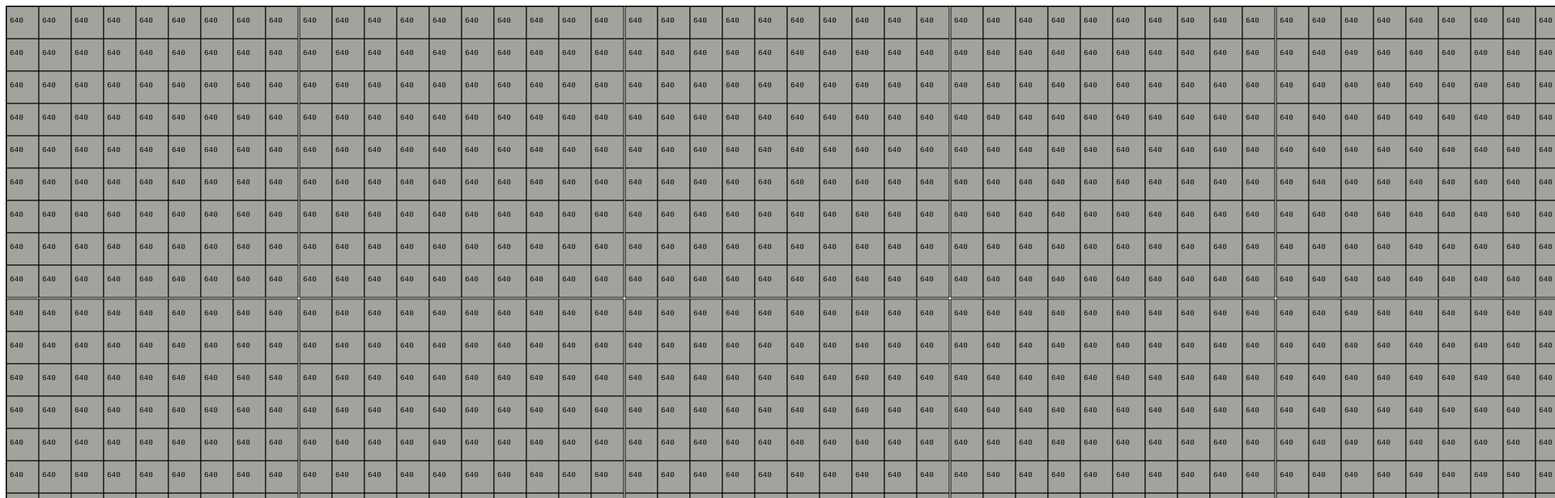
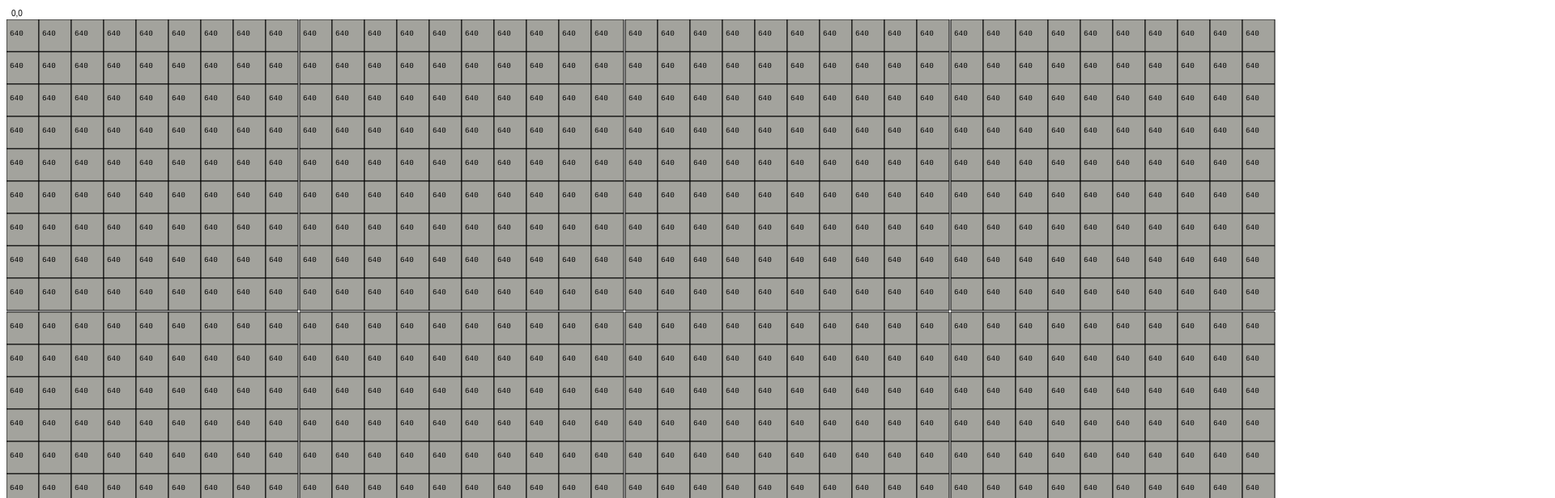
Before and after one commit to rlemon/xstit, a website: page index.html in a window 1280 px wide. Shown: the top 616 px of the page at 81% size, 1920 px wide, since content can reach past the window. Drawn offline with Linux system fonts and the light colour scheme.

Commit message:
god dammit Neal

```diff
--- a/index.html
+++ b/index.html
@@ -3,14 +3,10 @@
 <head>
 	<title></title>
 	<style>
-	img,canvas {
-		outline: 1px solid #000;
-	}
+	canvas { display: block; }
 	</style>
 </head>
 <body>
-<canvas id="canvas"></canvas>
-<ul id="codes"></ul>
 <script src="dnc_codes.js" type="text/javascript" charset="utf-8"></script>
 <script src="script.js" type="text/javascript" charset="utf-8"></script>
 </body>
--- a/script.js
+++ b/script.js
@@ -43,24 +43,25 @@ function getColor(idata, x, y, w, h) {
     };
 }
 
-const codes = document.getElementById('codes');
-const canvas = document.getElementById('canvas');
+const canvas = document.createElement('canvas');
 const context = canvas.getContext('2d');
 const image = new Image();
 image.crossOrigin = 'Anonymous';
-image.onload = main;
+image.onload = parseImage;
 image.src = 'http://i.imgur.com/DbCf4Ab.jpg';
 
 const resolution = 4; // ~3 seconds
 //const resolution = 2; // ~13 seconds, I'd love to trim this to < 5 if possible :/
+const pScale = 2;
+const scale = 10;
+const grid = [];
 
-function main() {
-	console.time('generate new matrix');
+function parseImage() {
+	console.time('parseImage');
 	canvas.height = this.height;
 	canvas.width = this.width;
 	context.drawImage(this, 0, 0);
 	const idata = context.getImageData(0, 0, this.width, this.height);
-	const grid = [];
 	for( let y = 0; y < this.height - resolution; y += resolution ) {
 		const yIndex = y/resolution;
 		grid[yIndex] = [];
@@ -74,15 +75,15 @@ function main() {
 			grid[yIndex][xIndex] = {dnc: closest, lum};
 		}
 	}
-	console.timeEnd('generate new matrix');
-	//
-	console.time('render full image')
+	console.timeEnd('parseImage');
+	renderImage();
+}
+function renderImage() {
+	console.time('renderImage')
 	let cX = 0;
 	let cY = 0;
 	let pY = 0;
 	let pX = 0;
-	const pScale = 2;
-	const scale = 10;
 	context.clearRect(0, 0, canvas.width, canvas.height);
 	canvas.height *= scale;
 	canvas.width *= scale;
@@ -98,14 +99,14 @@ function main() {
 		if( (y+1) % 10 === 0 ) {
 			pY += pScale;
 		}
-		cY = (y) * resolution;
+		cY = y * resolution;
 		for( let x = 0; x < grid[y].length; x++ ) {
 			const lum = grid[y][x].lum;
 			const {code,key} = grid[y][x].dnc;
 			if( (x+1) % 10 === 0 ) {
 				pX += pScale;
 			}
-			cX = (x) * resolution;
+			cX = x * resolution;
 			context.beginPath();
 			context.fillStyle = `rgb(${code.r},${code.g},${code.b})`;
 			context.rect(cX*scale+pX, cY*scale+pY, resolution*scale, resolution*scale);
@@ -116,29 +117,29 @@ function main() {
 			context.closePath();
 		}
 	}
-	console.timeEnd('render full image');
-	//split();
+	console.timeEnd('renderImage');
+	splitImage();
 }
-// non working code to split the full image into printer friendly images
-// function split() {
-// 	const w = resolution * 10 * 4;
-// 	const h = resolution * 10 * 5;
-// 	let cX = 0;
-// 	let cY = 0;
-// 	const scale = 10;
-// 	while( cY < canvas.height ) {
-// 		cX = 0;
-// 		while( cX < canvas.width )  {
-// 			const img = document.createElement('canvas');
-// 			const ctx = img.getContext('2d');
-// 			img.height = h * scale;
-// 			img.width = w * scale;
-// 			ctx.drawImage(canvas, cX, cY, canvas.width, canvas.height, 0, 0, canvas.width * scale, canvas.height * scale);
-// 			document.body.appendChild(img);
-// 			cX += w;
-// 		}
-// 		cY += h;
-// 		document.body.appendChild(document.createElement('BR'));
-// 	}
-// 	canvas.hidden = true;
-// }
+// this is still fucked because of the padding between.. I think I'm close to making it work. whatever.
+function splitImage() {
+	console.time('splitImage');
+	const height = (resolution*scale) * 10 * 5 - (resolution*scale) + (pScale * 4.5)
+	const width = (resolution*scale) * 10 * 4 - (resolution*scale) + (pScale * 3.5)
+	let cX = 0;
+	let cY = 0;
+	while(cY < canvas.height ) {
+		while( cX < canvas.width ) {
+			const img = document.createElement('canvas');
+			const ctx = img.getContext('2d');
+			img.height = height + 16;
+			img.width = width;
+			ctx.drawImage(canvas, cX, cY, canvas.width, canvas.height, 0, 16, canvas.width, canvas.height);
+			ctx.fillText(`${cX/width},${cY/height}`, 6, 12);
+			document.body.appendChild(img);
+			cX += width;
+		}
+		cY += height;
+		cX = 0;
+	}
+	console.timeEnd('splitImage');
+}
```
